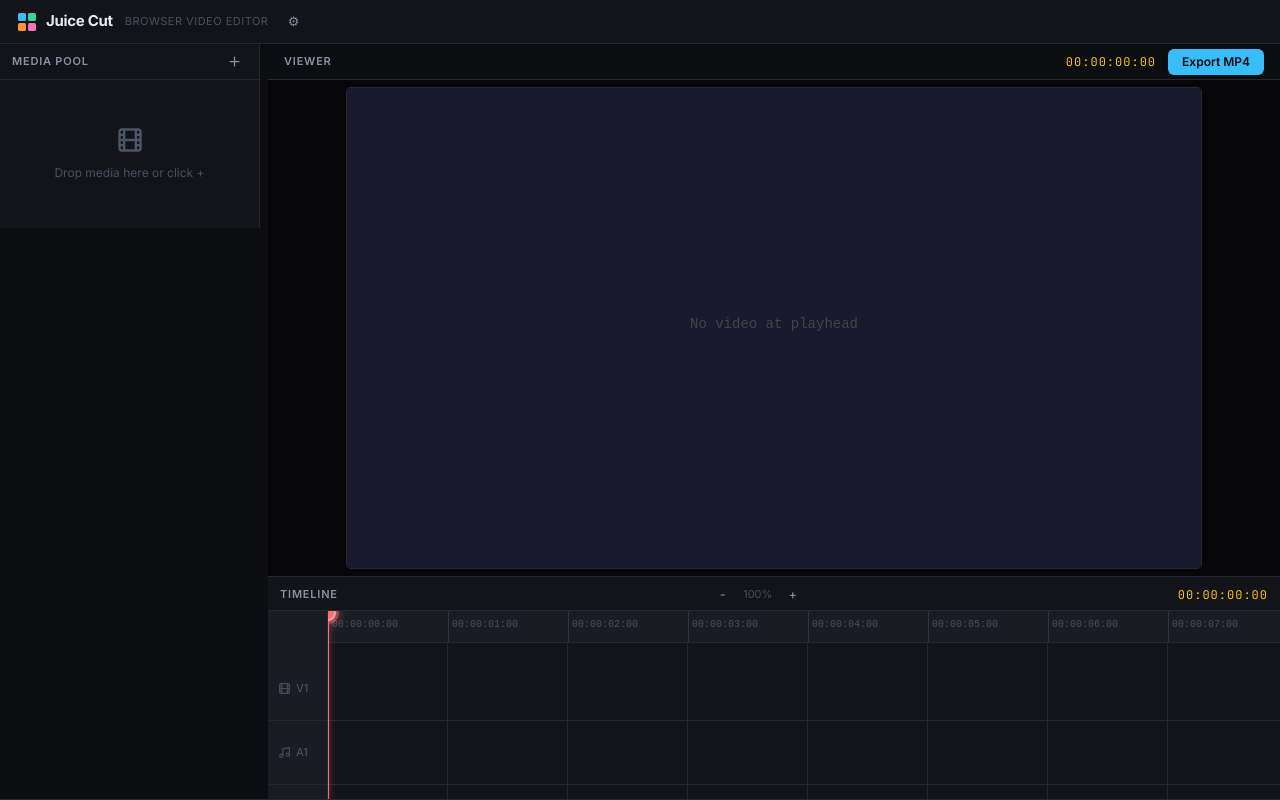
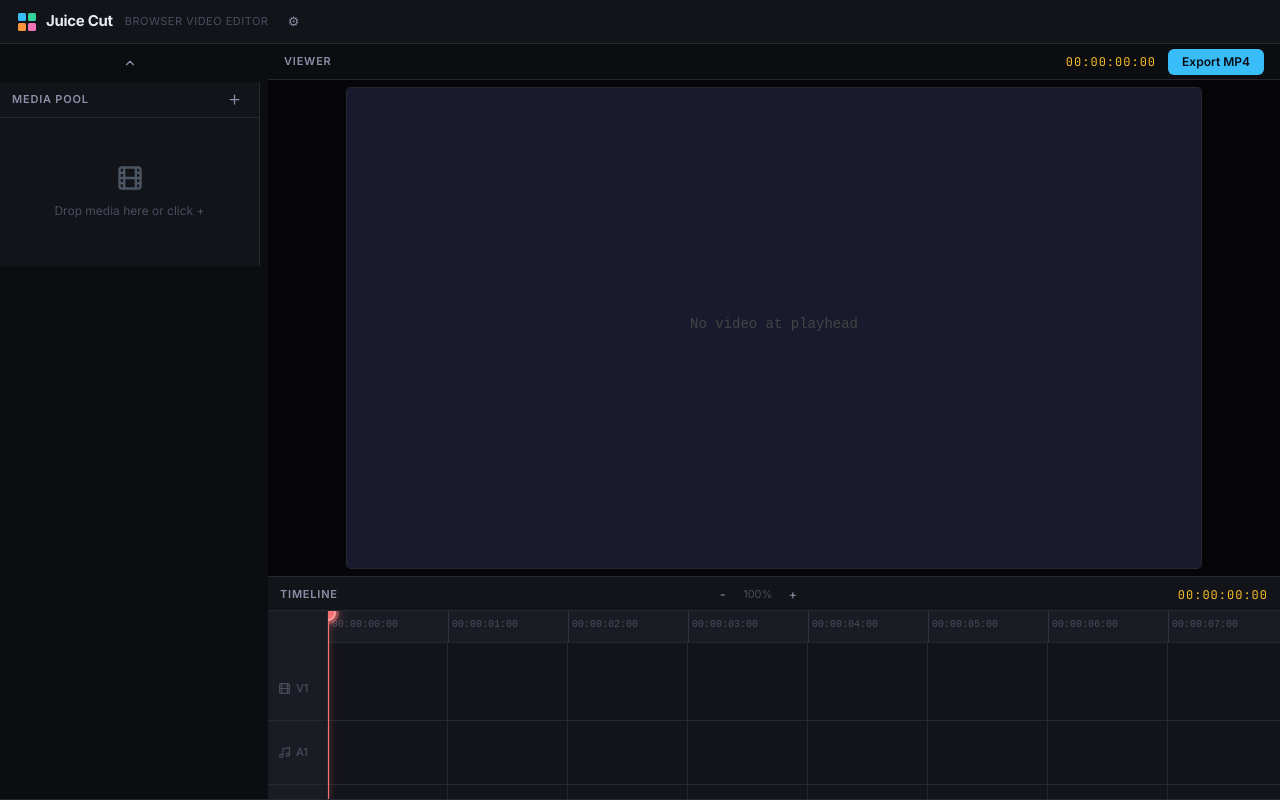
Before and after one commit to Vynelox/67_editing_software, a React (Vite) app: page / in a window 1280 px wide. Built offline with nearby package versions, Linux system fonts and the light colour scheme.

Commit message:
added a media pool arrow toggle button

```diff
--- a/src/App.tsx
+++ b/src/App.tsx
@@ -5,6 +5,7 @@ import Timeline from './components/Timeline';
 import RollDialog from './components/RollDialog';
 import Settings from './components/Settings';
 import Splitter from './components/Splitter';
+import { ChevronDown, ChevronUp } from 'lucide-react';
 import {
   type MediaItem, type TimelineClip, type Track,
   FPS, generateId, secondsToFrames
@@ -80,6 +81,11 @@ function AppContent() {
   const [leftWidth, setLeftWidth] = useState<number>(() => {
     try { const v = window.localStorage.getItem('juicecut.layout.leftWidth'); return v ? Number(v) : 260; } catch { return 260; }
   });
+  const [leftCollapsed, setLeftCollapsed] = useState<boolean>(() => {
+    try { const v = window.localStorage.getItem('juicecut.layout.leftCollapsed'); return v === 'true'; } catch { return false; }
+  });
+  useEffect(() => { try { window.localStorage.setItem('juicecut.layout.leftCollapsed', leftCollapsed ? 'true' : 'false'); } catch {} }, [leftCollapsed]);
+  const [savedTimelineHeight, setSavedTimelineHeight] = useState<number | null>(null);
   const [timelineHeight, setTimelineHeight] = useState<number>(() => {
     try { const v = window.localStorage.getItem('juicecut.layout.timelineHeight'); return v ? Number(v) : 220; } catch { return 220; }
   });
@@ -431,7 +437,29 @@ function AppContent() {
         <button className="icon-btn" onClick={() => setSettingsOpen(true)} title="Settings">⚙</button>
       </header>
       <div className="workspace" style={{ display: 'flex', minHeight: 0 }}>
-        <div style={{ width: leftWidth, minWidth: 120, maxWidth: 800 }}>
+        <div style={{ width: leftCollapsed ? 36 : leftWidth, minWidth: leftCollapsed ? 36 : 120, maxWidth: 800, display: 'flex', flexDirection: 'column' }}>
+          <div style={{ padding: 6, display: 'flex', justifyContent: 'center' }}>
+            <button
+              className="icon-btn collapse-toggle"
+              title={leftCollapsed ? 'Expand media pool' : 'Collapse media pool'}
+              onClick={() => {
+                // toggle collapse and adjust timeline height: expand timeline when collapsing
+                if (!leftCollapsed) {
+                  setSavedTimelineHeight(timelineHeight);
+                  const newH = Math.min(900, Math.max(120, Math.round(window.innerHeight * 0.4)));
+                  setTimelineHeight(newH);
+                  setLeftCollapsed(true);
+                } else {
+                  if (savedTimelineHeight !== null) setTimelineHeight(savedTimelineHeight);
+                  setSavedTimelineHeight(null);
+                  setLeftCollapsed(false);
+                }
+              }}
+            >
+              {leftCollapsed ? <ChevronDown size={14} /> : <ChevronUp size={14} />}
+            </button>
+          </div>
+          {!leftCollapsed && (
             <MediaPool
               items={Array.from(mediaItems.values())}
               selectedMediaId={selectedMediaId}
@@ -439,10 +467,13 @@ function AppContent() {
               onAdd={handleAddMedia}
               onRemove={handleRemoveMedia}
             />
+          )}
         </div>
+        {!leftCollapsed && (
           <Splitter orientation="vertical" onChange={(dx) => {
             setLeftWidth(w => Math.max(120, Math.min(800, w + dx)));
           }} onDragEnd={() => { history.push({ ...snapshot(), __meta: { type: 'resize' } }); }} />
+        )}
 
         <div style={{ display: 'flex', flexDirection: 'column', flex: 1, minWidth: 0, position: 'relative' }}>
           {/* Viewer area - reserve space for timeline via paddingBottom so timeline is anchored to bottom */}
--- a/src/index.css
+++ b/src/index.css
@@ -188,6 +188,19 @@ html, body, #root {
 }
 .media-item:hover .media-remove { opacity: 1; }
 .media-remove:hover { background: rgba(239,68,68,0.15); }
+
+.collapse-toggle {
+  width: 28px;
+  height: 28px;
+  display: inline-flex;
+  align-items: center;
+  justify-content: center;
+  background: transparent;
+  border: 1px solid transparent;
+  border-radius: 6px;
+  color: var(--text-secondary);
+}
+.collapse-toggle:hover { background: var(--bg-hover); color: var(--text-primary); border-color: var(--border); }
 
 /* Viewer */
 .viewer {
```
Lines whose indentation alone changed are shown as unchanged.
